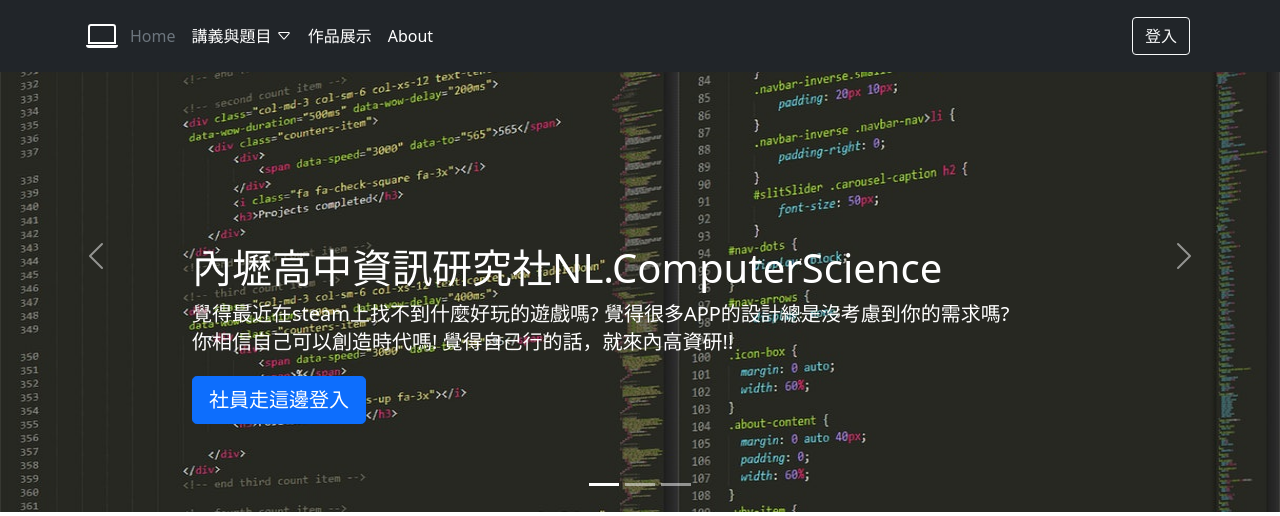
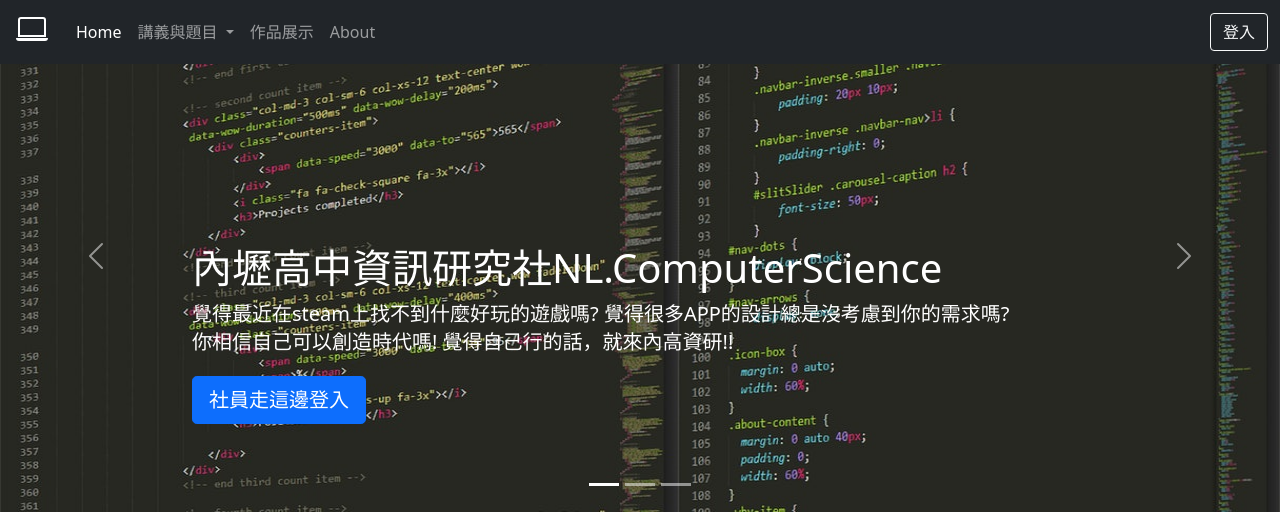
Before and after one commit to CuteFox87/nlir.web, a Django app: page / in a window 1280 px wide. Shown: the top 516 px of the page. Run offline with Django 3.2, Linux system fonts and the light colour scheme.

Commit message:
chage header style

```diff
--- a/clubSite/index/static/index/css/headers.css
+++ b/clubSite/index/static/index/css/headers.css
@@ -1,32 +1,4 @@
-.b-example-divider {
-  height: 3rem;
-  background-color: rgba(0, 0, 0, .1);
-  border: solid rgba(0, 0, 0, .15);
-  border-width: 1px 0;
-  box-shadow: inset 0 .5em 1.5em rgba(0, 0, 0, .1), inset 0 .125em .5em rgba(0, 0, 0, .15);
-}
-
-.form-control-dark {
-  color: #fff;
-  background-color: var(--bs-dark);
-  border-color: var(--bs-gray);
-}
-.form-control-dark:focus {
-  color: #fff;
-  background-color: var(--bs-dark);
-  border-color: #fff;
-  box-shadow: 0 0 0 .25rem rgba(255, 255, 255, .25);
-}
-
 .bi {
   vertical-align: -.125em;
   fill: currentColor;
 }
-
-.text-small {
-  font-size: 85%;
-}
-
-.dropdown-toggle {
-  outline: 0;
-}
--- a/clubSite/index/templates/header.html
+++ b/clubSite/index/templates/header.html
@@ -5,37 +5,47 @@
 		<path fill-rule="evenodd" clip-rule="evenodd" d="M13.5 3a.5.5 0 0 1 .5.5V11H2V3.5a.5.5 0 0 1 .5-.5h11zm-11-1A1.5 1.5 0 0 0 1 3.5V12h14V3.5A1.5 1.5 0 0 0 13.5 2h-11zM0 12.5h16a1.5 1.5 0 0 1-1.5 1.5h-13A1.5 1.5 0 0 1 0 12.5z"></path>
 	</symbol>
 </svg>
-<header class="p-3 bg-dark text-white fixed-top">
-	<div class="container">
-		<div class="d-flex flex-wrap align-items-center justify-content-center justify-content-lg-start">
-			<a href="{% url 'index' %}" class="d-flex align-items-center mb-2 mb-lg-0 text-white text-decoration-none">
+
+<header>
+	<nav class="navbar navbar-expand-md navbar-dark fixed-top bg-dark">
+	  <div class="container-fluid">
+		<a href="{% url 'index' %}" class="navbar-brand">
 			<svg class="bi bi-laptop" width="40" height="32" role="img" aria-label="Laptop">
 				<use xlink:href="#laptop"/>
 			</svg>
 		</a>
-			<ul class="nav col-12 col-lg-auto me-lg-auto mb-2 justify-content-center mb-md-0">
-				<li><a href="{% url 'index' %}" class="nav-link px-2 text-secondary">Home</a></li>
-				<li><a href="#" class="nav-link px-2 text-white" id="dropdownNavLink" data-bs-toggle="dropdown" aria-expanded="false">
+		<button class="navbar-toggler" type="button" data-bs-toggle="collapse" data-bs-target="#navbarCollapse" aria-controls="navbarCollapse" aria-expanded="false" aria-label="Toggle navigation">
+		  <span class="navbar-toggler-icon"></span>
+		</button>
+		<div class="collapse navbar-collapse" id="navbarCollapse">
+		  <ul class="navbar-nav me-auto mb-2 mb-md-0">
+			<li class="nav-item">
+			  <a href="{% url 'index' %}" class="nav-link active" aria-current="page">Home</a>
+			</li>
+			<li class="nav-item dropdown">
+			  <a class="nav-link dropdown-toggle" href="#" id="navbarDropdown" role="button" data-bs-toggle="dropdown" aria-expanded="false">
 				講義與題目
-					<svg xmlns="http://www.w3.org/2000/svg" width="16" height="16" fill="currentColor" class="bi bi-caret-down" viewBox="0 0 16 16">
-						<path d="M3.204 5h9.592L8 10.481 3.204 5zm-.753.659 4.796 5.48a1 1 0 0 0 1.506 0l4.796-5.48c.566-.647.106-1.659-.753-1.659H3.204a1 1 0 0 0-.753 1.659z"/>
-					</svg>
 			  </a>
-				  <ul class="dropdown-menu text-small text-white" aria-labelledby="dropdownNavLink">
+			  <ul class="dropdown-menu" aria-labelledby="navbarDropdown">
 				<li><a class="dropdown-item" href="#">講義</a></li>
 				<li><a class="dropdown-item" href="{% url 'resource:problem' %}">題目</a></li>
 			  </ul>
 			</li>
-				<li><a href="{% url 'display:display' %}" class="nav-link px-2 text-white">作品展示</a></li>
-				<li><a href="#" class="nav-link px-2 text-white">About</a></li>
+			<li class="nav-item">
+				<a href="{% url 'display:display' %}" class="nav-link">作品展示</a>
+			</li>
+			<li class="nav-item">
+				<a href="#" class="nav-link">About</a>
+			</li>
 		  </ul>
-			<div class="text-end">
+		  <form class="d-flex">
 			{% if is_authenticated %}
-				<button type="button" class="btn btn-outline-light me-2" onclick="location.href='{% url 'personal:log_out' %}'">登出</button>
+			<button type="button" class="btn btn-outline-light" onclick="location.href='{% url 'personal:log_out' %}'">登出</button>
 			{% else %}
-				<button type="button" class="btn btn-outline-light me-2" onclick="location.href='{% url 'personal:login' %}'">登入</button>
+			<button type="button" class="btn btn-outline-light" onclick="location.href='{% url 'personal:login' %}'">登入</button>
 			{% endif %}
+		  </form>
 		</div>
 	  </div>
-	</div>
+	</nav>
   </header>
```
Also changed, not shown: 1 other file. Lines whose indentation alone changed are shown as unchanged.
